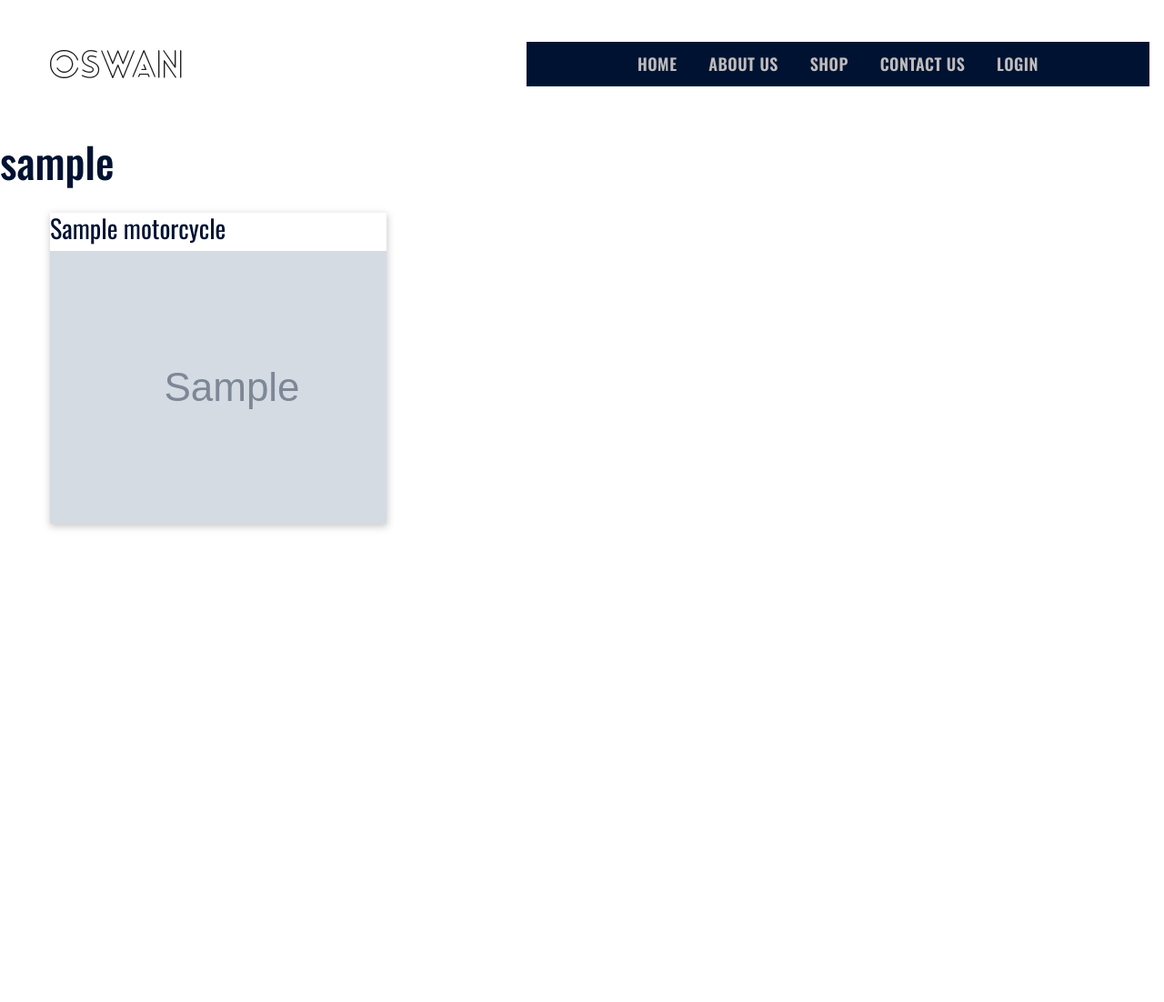
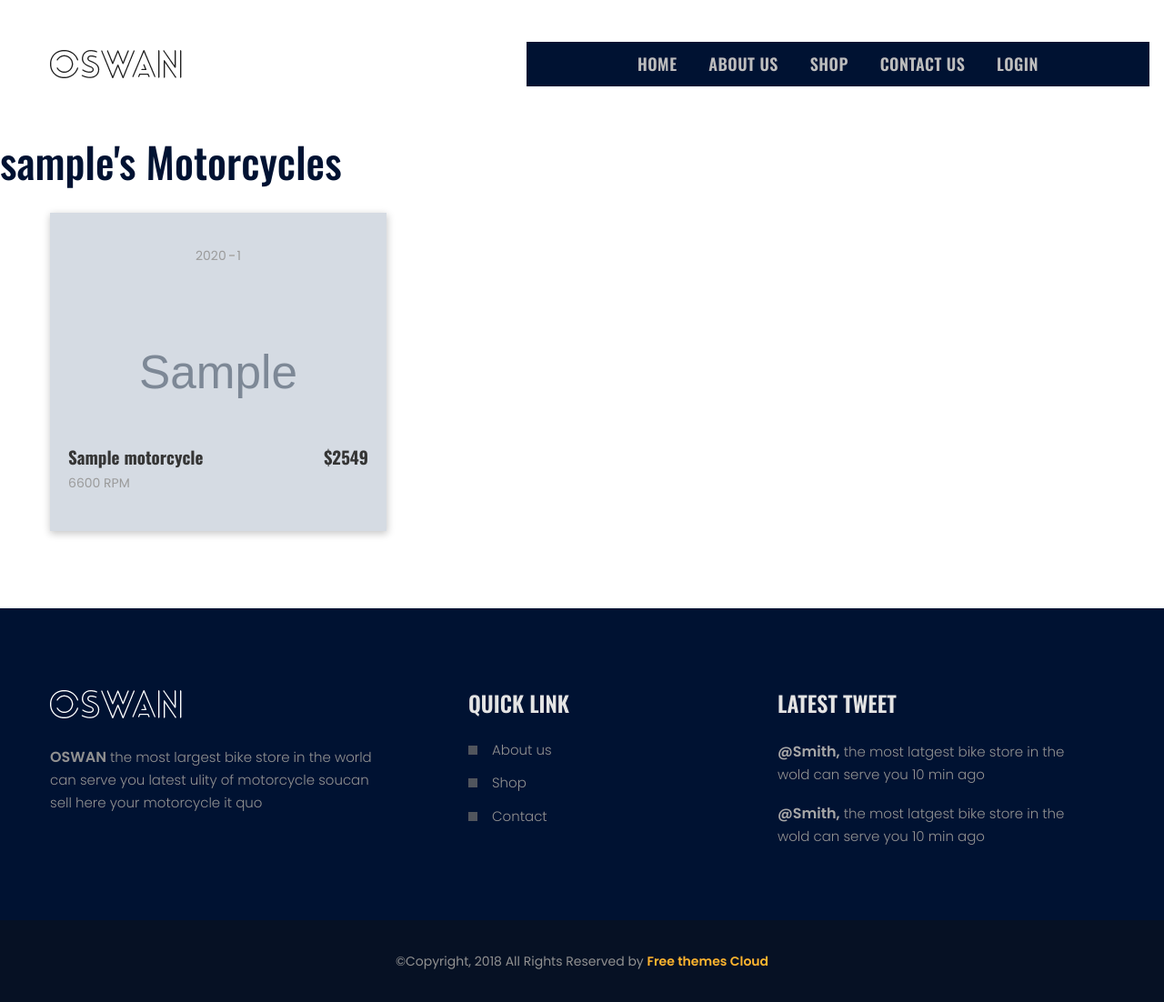
Before and after one commit to msimcox/Oswan, a Django app: template main/templates/profile.html in a window 1280 px wide. Shown: the whole page at 91% size. Before the commit the page ends 582 px from the top, so only its background shows below. Run offline with Django 3.2, Linux system fonts and the light colour scheme; the template is opened without the code that fills it: most values are stand-ins (such as "Sample title", 1, 10 or a date in 2020); grey boxes marked "Sample" are stand-in pictures; some libraries are stand-ins or nearby versions.

Commit message:
Finish profile.html heirarchy

```diff
--- a/main/templates/index.html
+++ b/main/templates/index.html
@@ -156,6 +156,5 @@
         </footer>
     </div>
 </body>
-
 </html>
 {% endblock %}
--- a/main/templates/profile.html
+++ b/main/templates/profile.html
@@ -2,7 +2,7 @@
 {% load static %}
 {% block content %}
 <div class="shop-wrapper fluid-padding-2 pt-150 pb-50">
-  <h1>{{ username }}</h1><br>
+  <h1>{{ username }}'s Motorcycles</h1><br>
   <div class="container">
       <div class="row">
           <div class="col-lg-12">
@@ -12,35 +12,109 @@
                           {% for motorcycle in motorcycles %}
                           <div class="product-width col-md-6 col-xl-4 col-lg-6">
                               <div class="product-wrapper mb-35">
+                                  <div class="product-img">
                                       <a href="/{{motorcycle.id}}/">
-                        <div class="">
-                          <h3 class="">{{ motorcycle.name }}</h3>
+                                          <img src="{{ motorcycle.image.url }}" height="350">
+                                      </a>
+                                      <div class="product-item-dec">
+                                          <ul>
+                                              <li>{{ motorcycle.year }}</li>
+                                              <li>{{ motorcycle.size }}</li>
+                                          </ul>
                                       </div>
+                                      <div class="product-action">
+                                          <a class="action-plus-2 p-action-none" title="Add To Cart"
+                                              href="#">
+                                              <i class=" ti-shopping-cart"></i>
                                           </a>
-                      <div class="">
-                        <a href="/{{motorcycle.id}}/">
-                          <div class="treasure-photo">
-                            <img src="{{ motorcycle.image.url }}" >
+                                          <a class="action-cart-2" title="Wishlist" href="#">
+                                              <i class=" ti-heart"></i>
+                                          </a>
                                       </div>
-                        </a>
-                        <!-- <button id ="likes" data-id="{{motorcycle.id}}" class="btn btn-mini btn-danger glyphicon glyphicon-heart" type="button">
-                          {% if motorcycle.likes > 0 %} {{ motorcycle.likes }} {% endif %}
-                        </button> -->
+                                      <div class="product-content-wrapper">
+                                          <div class="product-title-spreed">
+                                              <h4><a href="product-details.html">{{ motorcycle.name }}</a>
+                                              </h4>
+                                              <span>6600 RPM</span>
+                                          </div>
+                                          <div class="product-price">
+                                              <span>$2549</span>
                                           </div>
                                       </div>
                                   </div>
-                <!-- if last column in row -->
-                <!-- {% if forloop.counter|divisibleby:"3" and not forloop.last %}
-                  </div><br><div class="row">
-                {% endif %} -->
+                              </div>
+                          </div>
                           {% endfor %}
-            </div><br>
                       </div>
                   </div>
               </div>
           </div>
       </div>
   </div>
+</div>
+<footer>
+  <div class="footer-top pt-90 pb-50 theme-bg">
+      <div class="container">
+          <div class="row">
+              <div class="col-lg-4 col-md-6 col-12">
+                  <div class="footer-widget mb-30">
+                      <div class="footer-logo">
+                          <img src="{% static 'assets/img/logo/2.png'%}" alt="">
+                      </div>
+                      <div class="footer-about">
+                          <p><span>OSWAN</span> the most largest bike store in the world can serve you latest
+                              ulity of motorcycle soucan sell here your motorcycle it quo </p>
+                      </div>
+                  </div>
+              </div>
+              <div class="col-lg-4 col-md-6 col-12">
+                  <div class="footer-widget mb-30 pl-60">
+                      <div class="footer-widget-title">
+                          <h3>QUICK LINK</h3>
+                      </div>
+                      <div class="quick-links">
+                          <ul>
+                              <li><a href="about-us.html">About us</a></li>
+                              <li><a href="shop.html">Shop</a></li>
+                              <li><a href="contact.html">Contact</a></li>
+                          </ul>
+                      </div>
+                  </div>
+              </div>
+              <div class="col-lg-4 col-md-6 col-12">
+                  <div class="footer-widget mb-30">
+                      <div class="footer-widget-title">
+                          <h3>LATEST TWEET</h3>
+                      </div>
+                      <div class="food-widget-content pr-30">
+                          <div class="single-tweet">
+                              <p><a href="#">@Smith,</a> the most latgest bike store in the wold can serve you
+                                  10 min ago</p>
+                          </div>
+                          <div class="single-tweet">
+                              <p><a href="#">@Smith,</a> the most latgest bike store in the wold can serve you
+                                  10 min ago</p>
+                          </div>
+                      </div>
+                  </div>
+              </div>
+          </div>
+      </div>
+  </div>
+  <div class="footer-bottom ptb-35 black-bg">
+      <div class="container">
+          <div class="row">
+              <div class="col-md-12">
+                  <div class="copyright">
+                      <p>©Copyright, 2018 All Rights Reserved by <a href="https://freethemescloud.com/">Free
+                              themes Cloud</a></p>
+                  </div>
+              </div>
+          </div>
+      </div>
+  </div>
+</footer>
+</div>
 </body>
 </html>
 {% endblock %}
```
Lines whose indentation alone changed are shown as unchanged.
